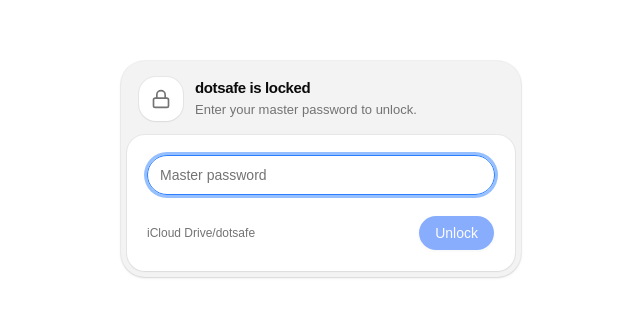
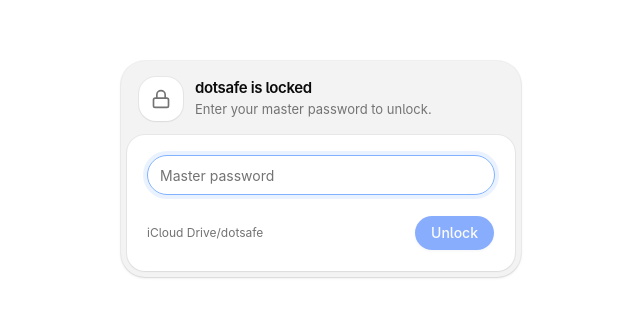
Before and after one commit to starc007/dotsafe, a React (Vite) app: page / in a window 1280 px wide. Shown: the part 231-548 px from the top of the page, without its empty margins (319-959 px from the left). Built offline with nearby package versions, Linux system fonts and the light colour scheme.

Commit message:
style(desktop): soften focus rings and switch the UI font to Inter

```diff
--- a/package.json
+++ b/package.json
@@ -10,7 +10,7 @@
     "tauri": "tauri"
   },
   "dependencies": {
-    "@fontsource-variable/geist": "^5.3.0",
+    "@fontsource-variable/inter": "^5.3.0",
     "@tauri-apps/api": "^2",
     "@tauri-apps/plugin-clipboard-manager": "~2",
     "@tauri-apps/plugin-dialog": "~2",
--- a/src/components/ui/button.tsx
+++ b/src/components/ui/button.tsx
@@ -4,7 +4,7 @@ import { cn } from "cn"
 import { Slot } from "radix-ui"
 
 const buttonVariants = cva(
-  "group/button inline-flex shrink-0 items-center justify-center rounded-full border border-transparent bg-clip-padding text-sm font-medium whitespace-nowrap transition-all outline-none select-none focus-visible:border-ring focus-visible:ring-3 focus-visible:ring-ring/50 active:not-aria-[haspopup]:translate-y-px disabled:pointer-events-none disabled:opacity-50 aria-invalid:border-destructive aria-invalid:ring-3 aria-invalid:ring-destructive/20 dark:aria-invalid:border-destructive/50 dark:aria-invalid:ring-destructive/40 [&_svg]:pointer-events-none [&_svg]:shrink-0 [&_svg:not([class*='size-'])]:size-4",
+  "group/button inline-flex shrink-0 items-center justify-center rounded-full border border-transparent bg-clip-padding text-sm font-medium whitespace-nowrap transition-all outline-none select-none focus-visible:ring-4 focus-visible:ring-ring/20 active:not-aria-[haspopup]:translate-y-px disabled:pointer-events-none disabled:opacity-50 aria-invalid:border-destructive aria-invalid:ring-4 aria-invalid:ring-destructive/10 dark:aria-invalid:border-destructive/50 dark:aria-invalid:ring-destructive/20 [&_svg]:pointer-events-none [&_svg]:shrink-0 [&_svg:not([class*='size-'])]:size-4",
   {
     variants: {
       variant: {
--- a/src/components/ui/checkbox.tsx
+++ b/src/components/ui/checkbox.tsx
@@ -11,7 +11,7 @@ function Checkbox({
     <CheckboxPrimitive.Root
       data-slot="checkbox"
       className={cn(
-        "peer relative flex size-4 shrink-0 items-center justify-center rounded-[4px] border border-input transition-colors outline-none group-has-disabled/field:opacity-50 group-has-[:focus-visible]/field-label:ring-0 group-has-[:focus-visible]/field-label:not-data-checked:border-input after:absolute after:-inset-x-3 after:-inset-y-2 focus-visible:border-ring focus-visible:ring-3 focus-visible:ring-ring/50 disabled:cursor-not-allowed disabled:opacity-50 aria-invalid:border-destructive aria-invalid:ring-3 aria-invalid:ring-destructive/20 aria-invalid:aria-checked:border-primary dark:bg-input/30 dark:aria-invalid:border-destructive/50 dark:aria-invalid:ring-destructive/40 data-checked:border-primary data-checked:bg-primary data-checked:text-primary-foreground group-has-[:focus-visible]/field-label:data-checked:border-primary dark:data-checked:bg-primary",
+        "peer relative flex size-4 shrink-0 items-center justify-center rounded-[4px] border border-input transition-colors outline-none group-has-disabled/field:opacity-50 group-has-[:focus-visible]/field-label:ring-0 group-has-[:focus-visible]/field-label:not-data-checked:border-input after:absolute after:-inset-x-3 after:-inset-y-2 focus-visible:border-ring/60 focus-visible:ring-4 focus-visible:ring-ring/10 disabled:cursor-not-allowed disabled:opacity-50 aria-invalid:border-destructive aria-invalid:ring-4 aria-invalid:ring-destructive/10 aria-invalid:aria-checked:border-primary dark:bg-input/30 dark:aria-invalid:border-destructive/50 dark:aria-invalid:ring-destructive/20 data-checked:border-primary data-checked:bg-primary data-checked:text-primary-foreground group-has-[:focus-visible]/field-label:data-checked:border-primary dark:data-checked:bg-primary",
         className
       )}
       {...props}
--- a/src/components/ui/input.tsx
+++ b/src/components/ui/input.tsx
@@ -7,7 +7,7 @@ function Input({ className, type, ...props }: React.ComponentProps<"input">) {
       type={type}
       data-slot="input"
       className={cn(
-        "h-8 w-full min-w-0 rounded-full border border-input bg-transparent px-3 py-1 text-base transition-colors outline-none file:inline-flex file:h-6 file:border-0 file:bg-transparent file:text-sm file:font-medium file:text-foreground placeholder:text-muted-foreground focus-visible:border-ring focus-visible:ring-3 focus-visible:ring-ring/50 disabled:pointer-events-none disabled:cursor-not-allowed disabled:bg-input/50 disabled:opacity-50 aria-invalid:border-destructive aria-invalid:ring-3 aria-invalid:ring-destructive/20 md:text-sm dark:bg-input/30 dark:disabled:bg-input/80 dark:aria-invalid:border-destructive/50 dark:aria-invalid:ring-destructive/40",
+        "h-8 w-full min-w-0 rounded-full border border-input bg-transparent px-3 py-1 text-base transition-colors outline-none file:inline-flex file:h-6 file:border-0 file:bg-transparent file:text-sm file:font-medium file:text-foreground placeholder:text-muted-foreground focus-visible:border-ring/60 focus-visible:ring-4 focus-visible:ring-ring/10 disabled:pointer-events-none disabled:cursor-not-allowed disabled:bg-input/50 disabled:opacity-50 aria-invalid:border-destructive aria-invalid:ring-4 aria-invalid:ring-destructive/10 md:text-sm dark:bg-input/30 dark:disabled:bg-input/80 dark:aria-invalid:border-destructive/50 dark:aria-invalid:ring-destructive/20",
         className
       )}
       {...props}
--- a/src/components/ui/tabs.tsx
+++ b/src/components/ui/tabs.tsx
@@ -60,7 +60,7 @@ function TabsTrigger({
     <TabsPrimitive.Trigger
       data-slot="tabs-trigger"
       className={cn(
-        "relative inline-flex h-[calc(100%-1px)] flex-1 items-center justify-center gap-1.5 rounded-full border border-transparent px-1.5 py-0.5 text-sm font-medium whitespace-nowrap text-foreground/60 transition-all group-data-vertical/tabs:w-full group-data-vertical/tabs:justify-start hover:text-foreground focus-visible:border-ring focus-visible:ring-[3px] focus-visible:ring-ring/50 focus-visible:outline-1 focus-visible:outline-ring disabled:pointer-events-none disabled:opacity-50 has-data-[icon=inline-end]:pr-1 has-data-[icon=inline-start]:pl-1 dark:text-muted-foreground dark:hover:text-foreground group-data-[variant=default]/tabs-list:data-active:shadow-sm group-data-[variant=line]/tabs-list:data-active:shadow-none [&_svg]:pointer-events-none [&_svg]:shrink-0 [&_svg:not([class*='size-'])]:size-4",
+        "relative inline-flex h-[calc(100%-1px)] flex-1 items-center justify-center gap-1.5 rounded-full border border-transparent px-1.5 py-0.5 text-sm font-medium whitespace-nowrap text-foreground/60 transition-all group-data-vertical/tabs:w-full group-data-vertical/tabs:justify-start hover:text-foreground focus-visible:ring-4 focus-visible:ring-ring/20 disabled:pointer-events-none disabled:opacity-50 has-data-[icon=inline-end]:pr-1 has-data-[icon=inline-start]:pl-1 dark:text-muted-foreground dark:hover:text-foreground group-data-[variant=default]/tabs-list:data-active:shadow-sm group-data-[variant=line]/tabs-list:data-active:shadow-none [&_svg]:pointer-events-none [&_svg]:shrink-0 [&_svg:not([class*='size-'])]:size-4",
         "group-data-[variant=line]/tabs-list:bg-transparent group-data-[variant=line]/tabs-list:data-active:bg-transparent dark:group-data-[variant=line]/tabs-list:data-active:border-transparent dark:group-data-[variant=line]/tabs-list:data-active:bg-transparent",
         "data-active:bg-background data-active:text-foreground dark:data-active:border-input dark:data-active:bg-input/30 dark:data-active:text-foreground",
         "after:absolute after:bg-foreground after:opacity-0 after:transition-opacity group-data-horizontal/tabs:after:inset-x-0 group-data-horizontal/tabs:after:bottom-[-5px] group-data-horizontal/tabs:after:h-0.5 group-data-vertical/tabs:after:inset-y-0 group-data-vertical/tabs:after:-right-1 group-data-vertical/tabs:after:w-0.5 group-data-[variant=line]/tabs-list:data-active:after:opacity-100",
--- a/src/components/ui/textarea.tsx
+++ b/src/components/ui/textarea.tsx
@@ -6,7 +6,7 @@ function Textarea({ className, ...props }: React.ComponentProps<"textarea">) {
     <textarea
       data-slot="textarea"
       className={cn(
-        "flex field-sizing-content min-h-16 w-full rounded-2xl border border-input bg-transparent px-3 py-2 text-base transition-colors outline-none placeholder:text-muted-foreground focus-visible:border-ring focus-visible:ring-3 focus-visible:ring-ring/50 disabled:cursor-not-allowed disabled:bg-input/50 disabled:opacity-50 aria-invalid:border-destructive aria-invalid:ring-3 aria-invalid:ring-destructive/20 md:text-sm dark:bg-input/30 dark:disabled:bg-input/80 dark:aria-invalid:border-destructive/50 dark:aria-invalid:ring-destructive/40",
+        "flex field-sizing-content min-h-16 w-full rounded-2xl border border-input bg-transparent px-3 py-2 text-base transition-colors outline-none placeholder:text-muted-foreground focus-visible:border-ring/60 focus-visible:ring-4 focus-visible:ring-ring/10 disabled:cursor-not-allowed disabled:bg-input/50 disabled:opacity-50 aria-invalid:border-destructive aria-invalid:ring-4 aria-invalid:ring-destructive/10 md:text-sm dark:bg-input/30 dark:disabled:bg-input/80 dark:aria-invalid:border-destructive/50 dark:aria-invalid:ring-destructive/20",
         className
       )}
       {...props}
--- a/src/index.css
+++ b/src/index.css
@@ -1,7 +1,7 @@
 @import "tailwindcss";
 @import "tw-animate-css";
 @import "shadcn/tailwind.css";
-@import "@fontsource-variable/geist";
+@import "@fontsource-variable/inter";
 
 /* `.dark` on <html> follows the system appearance (see src/lib/theme.ts). */
 @custom-variant dark (&:is(.dark *));
@@ -74,7 +74,7 @@
 }
 
 @theme inline {
-  --font-sans: "Geist Variable", sans-serif;
+  --font-sans: "Inter Variable", -apple-system, BlinkMacSystemFont, "Segoe UI", sans-serif;
   --font-heading: var(--font-sans);
   --font-mono: ui-monospace, "SF Mono", SFMono-Regular, Menlo, Consolas, monospace;
   --color-background: var(--background);
@@ -126,6 +126,8 @@
   body {
     @apply bg-background font-sans text-foreground antialiased;
     font-size: 13px;
+    /* Tell I and l apart (serifed I, tailed l), useful in project and key names. */
+    font-feature-settings: "cv05", "cv08";
     /* Desktop app: chrome isn't selectable, content opts back in. */
     user-select: none;
     -webkit-user-select: none;
```
Also changed, not shown: 1 other file (tests, documents, lock files or other folders).
